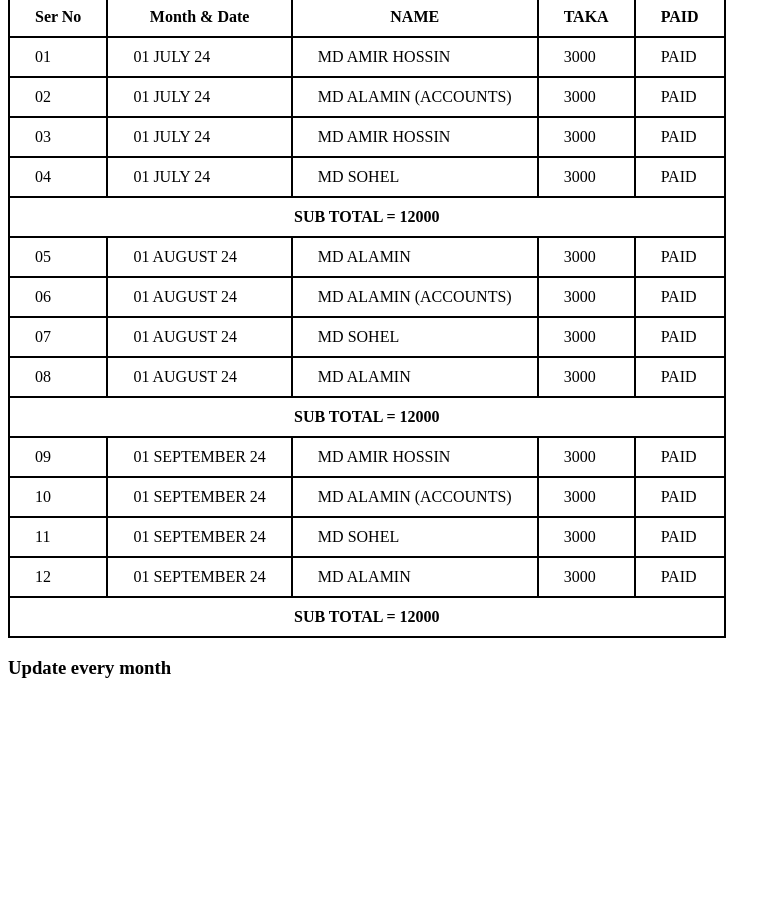
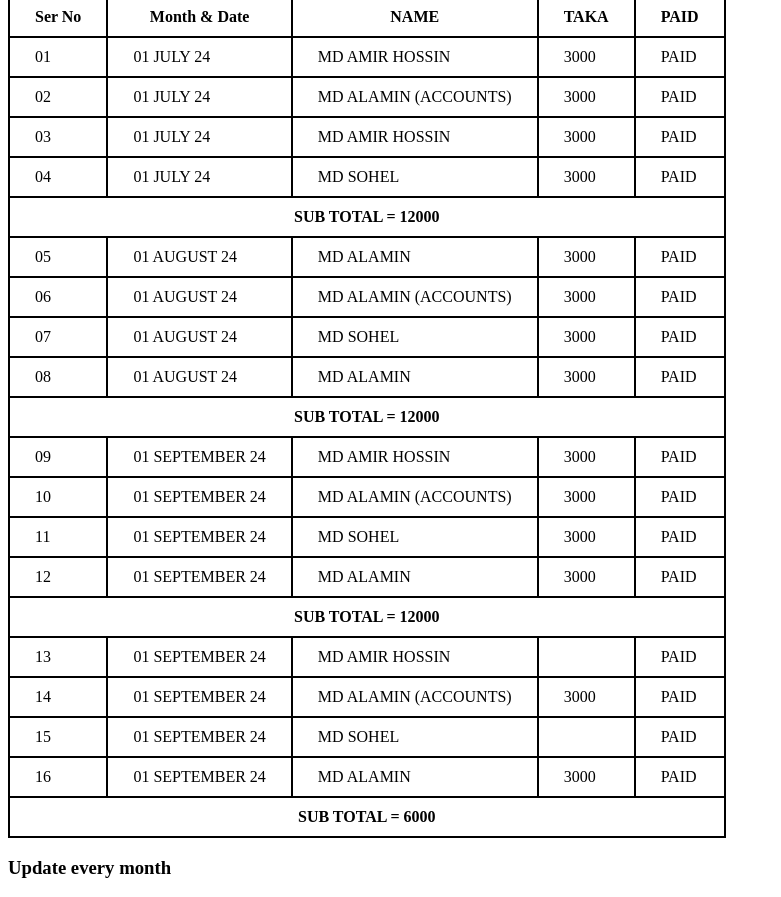
Before and after one commit to alamin2015/payment-sheet-star4, a plain HTML site: page index.html in a window 1280 px wide. Shown: the part 92-989 px from the top of the page, without its empty margins (0-781 px from the left). Before the commit the page ends 800 px from the top, so only its background shows below. Drawn offline with Linux system fonts and the light colour scheme.

Commit message:
added tbody

```diff
--- a/index.html
+++ b/index.html
@@ -148,6 +148,45 @@
         <tfoot>
 
         </tfoot>
+        <tbody>
+
+        </tbody>
+
+        <tr>
+            <td>13</td>
+            <td>01 SEPTEMBER 24</td>
+            <td>MD AMIR HOSSIN</td>
+            <td></td>
+            <td>PAID</td>
+        </tr>
+        <tr>
+            <td>14</td>
+            <td>01 SEPTEMBER 24</td>
+            <td>MD ALAMIN (ACCOUNTS)</td>
+            <td>3000</td>
+            <td>PAID</td>
+        </tr>
+        <tr>
+            <td>15</td>
+            <td>01 SEPTEMBER 24</td>
+            <td>MD SOHEL</td>
+            <td></td>
+            <td>PAID</td>
+        </tr>
+        <tr>
+            <td>16</td>
+            <td>01 SEPTEMBER 24</td>
+            <td>MD ALAMIN</td>
+            <td>3000</td>
+            <td>PAID</td>
+        </tr>
+        </tbody>
+        <tbody></tbody>
+        <td class="sub" colspan="5"><b>SUB TOTAL = 6000</b></td>
+        </tbody>
+        <tfoot>
+
+        </tfoot>
     </table>
     <footer>
         <h3>Update every month</h3>
```
